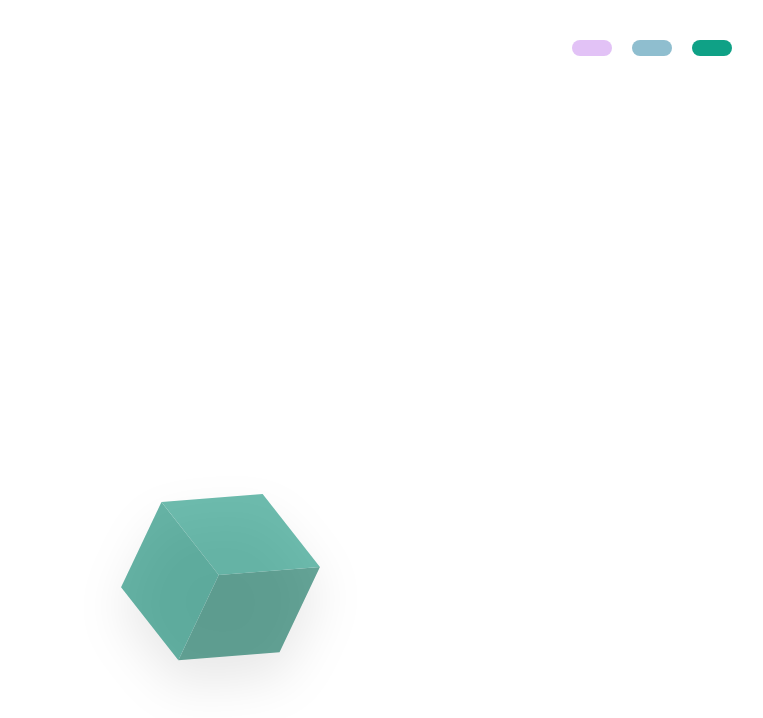
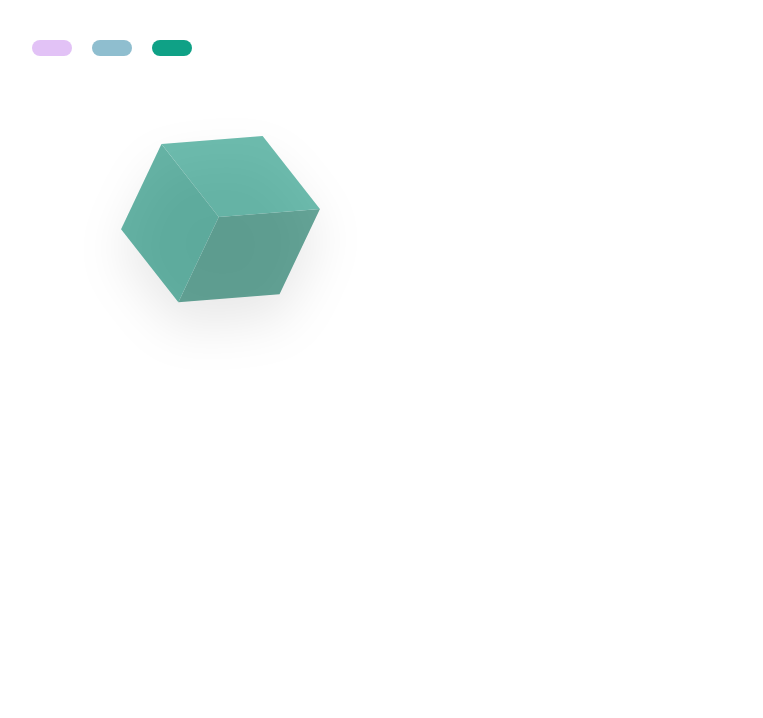
Before and after one commit to paurinaldi/animated-cube, a Next.js app: page / in a window 1280 px wide. Shown: the top 718 px of the page, without its empty margins (8-771 px from the left). Built offline with nearby package versions, Linux system fonts and the light colour scheme.

Commit message:
deleted comment

```diff
--- a/pages/index.tsx
+++ b/pages/index.tsx
@@ -6,7 +6,7 @@ const IndexPage = () => {
   const [color, setColor] = useState("#0D8E77");
 
   return (
-    <div className="relative flex justify-center h-screen w-screen">
+    <div className="relative flex flex-col justify-center w-screen">
       <div className="flex gap-5 mt-10 ml-10">
         <button
           className="block w-10 h-4 p-2 text-sm rounded-2xl bg-[#e2c2f6]"
@@ -22,8 +22,7 @@ const IndexPage = () => {
         ></button>
       </div>
       <motion.div
-        className="w-fit h-fit absolute bottom-32 left-32"
-        //had to put position values here instead of on the cube
+        className="w-fit h-fit absolute top-32 left-32"
         initial={{ opacity: 0, x: "150vh", rotate: 180 }}
         animate={{ opacity: 1, x: 0, rotate: 0 }}
         transition={{ duration: 3, ease: "easeInOut", delay: 1.3 }}
@@ -32,7 +31,6 @@ const IndexPage = () => {
           size={200}
           color={color}
           opacity={0.6}
-          // rotation="150"
           dragConstraints={{ left: 15, right: 15, top: 15, bottom: 15 }}
           dragElastic={0.5}
           dragTransition={{ bounceStiffness: 100, bounceDamping: 10 }}
```
